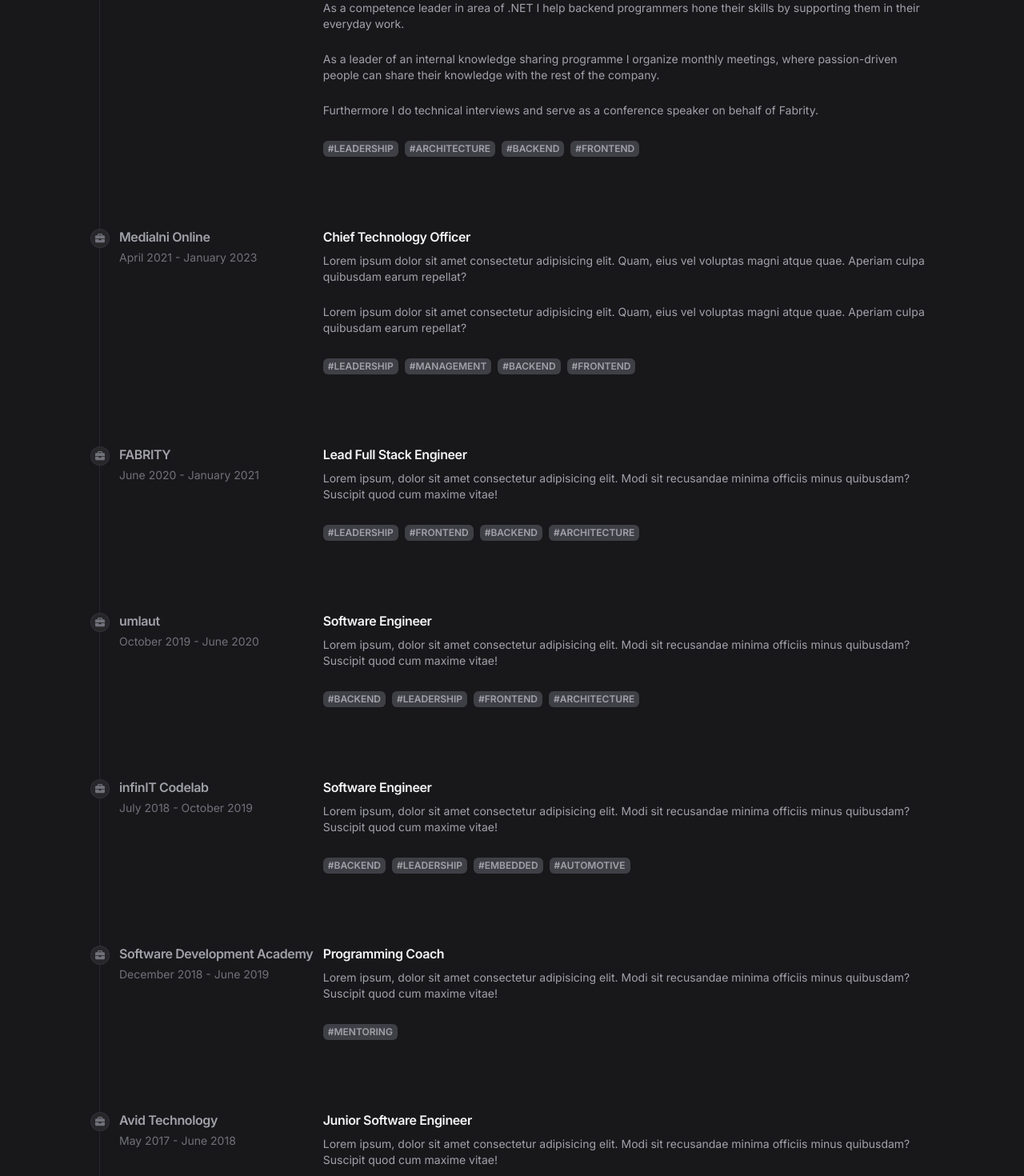
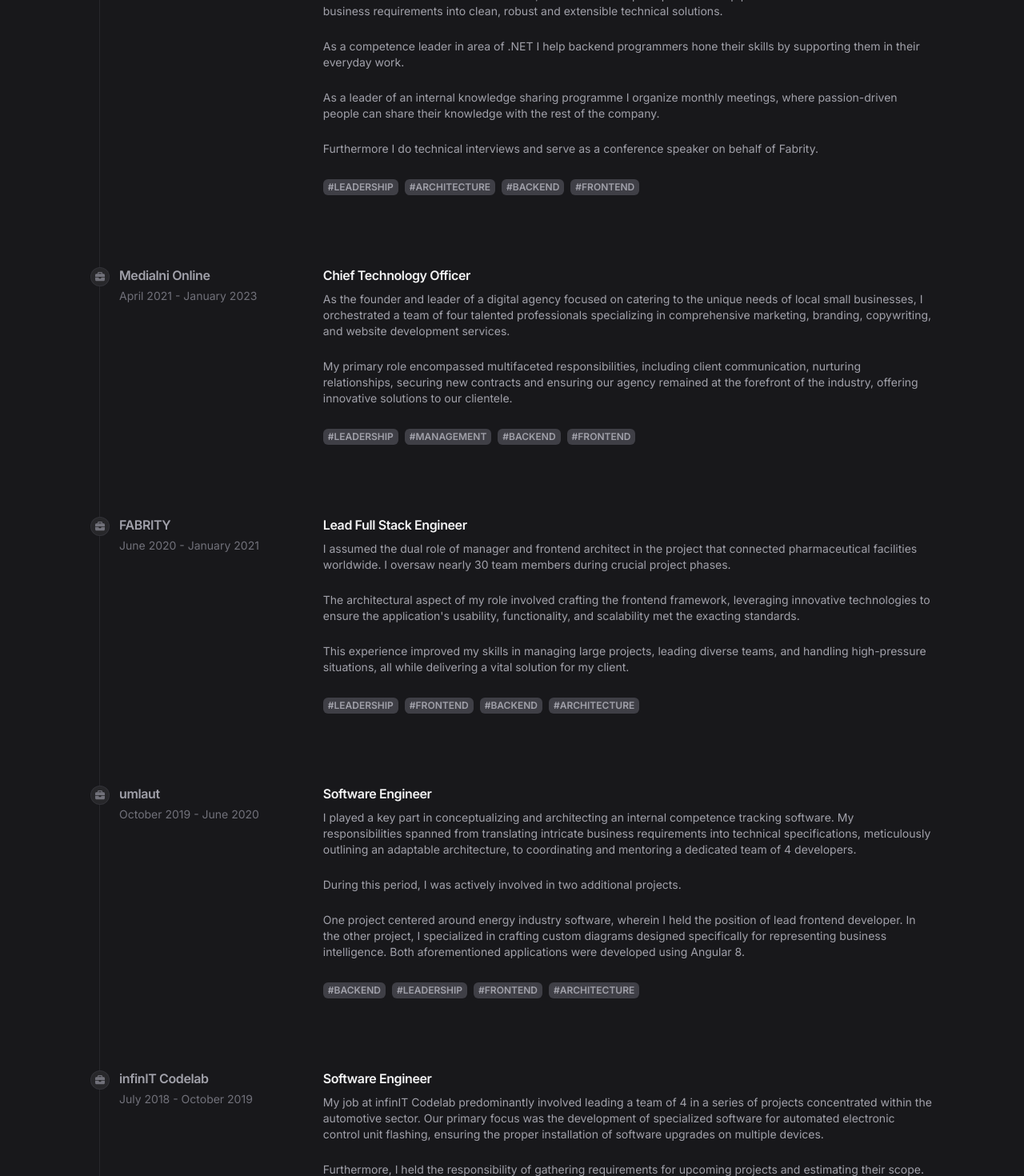
Before and after one commit to Zuravvski/zuravvski.com, a Next.js app: page / in a window 1280 px wide. Shown: the part 1330-2800 px from the top of the page at 80% size. Built offline with nearby package versions, Linux system fonts and the light colour scheme; what tailwindcss-text-fill would draw is missing.

Commit message:
feat(LandingPage): Filled in missing content

```diff
--- a/app/blog/page.tsx
+++ b/app/blog/page.tsx
@@ -54,13 +54,13 @@
         }
       ></Header>
       <div className="lg:max-w-6xl container mx-auto flex flex-col min-h-screen py-0 md:py-8 px-8 md:px-12">
-        <div className="grid lg:grid-cols-4 md:pl-3 my-8 lg:my-16">
+        <div className="grid lg:grid-cols-4 md:pl-3 my-8 lg:my-16 lg:gap-16">
           <main className="space-y-8 lg:space-y-16 lg:col-span-3">
             <Heading text="Step into my digital domain, where I spill the beans on all things software development." />
             <Posts posts={postsViewModel.posts} />
             <Paginator pageInfo={postsViewModel.posts?.pageInfo} />
           </main>
-          <aside className="lg:pl-8 space-y-8 mt-8 lg:mt-0 lg:top-[100px] lg:sticky lg:h-[calc(100vh_-_100px)] overflow-auto">
+          <aside className="space-y-8 mt-8 lg:mt-0 lg:top-[100px] lg:sticky lg:h-[calc(100vh_-_100px)] overflow-auto">
             <Categories categories={postsViewModel.categories?.nodes ?? []} />
             <Archives archives={archiveViewModel!} />
           </aside>
--- a/app/sections/experience/experience.tsx
+++ b/app/sections/experience/experience.tsx
@@ -71,14 +71,18 @@
               tags={["Leadership", "Management", "Backend", "Frontend"]}
             >
               <p>
-                Lorem ipsum dolor sit amet consectetur adipisicing elit. Quam,
-                eius vel voluptas magni atque quae. Aperiam culpa quibusdam
-                earum repellat?
+                As the founder and leader of a digital agency focused on
+                catering to the unique needs of local small businesses, I
+                orchestrated a team of four talented professionals specializing
+                in comprehensive marketing, branding, copywriting, and website
+                development services.
               </p>
               <p>
-                Lorem ipsum dolor sit amet consectetur adipisicing elit. Quam,
-                eius vel voluptas magni atque quae. Aperiam culpa quibusdam
-                earum repellat?
+                My primary role encompassed multifaceted responsibilities,
+                including client communication, nurturing relationships,
+                securing new contracts and ensuring our agency remained at the
+                forefront of the industry, offering innovative solutions to our
+                clientele.
               </p>
             </ExperienceItem>
             <ExperienceItem
@@ -100,9 +104,20 @@
               tags={["Leadership", "Frontend", "Backend", "Architecture"]}
             >
               <p>
-                Lorem ipsum, dolor sit amet consectetur adipisicing elit. Modi
-                sit recusandae minima officiis minus quibusdam? Suscipit quod
-                cum maxime vitae!
+                I assumed the dual role of manager and frontend architect in the
+                project that connected pharmaceutical facilities worldwide. I
+                oversaw nearly 30 team members during crucial project phases.
+              </p>
+              <p>
+                The architectural aspect of my role involved crafting the
+                frontend framework, leveraging innovative technologies to ensure
+                the application&apos;s usability, functionality, and scalability
+                met the exacting standards.
+              </p>
+              <p>
+                This experience improved my skills in managing large projects,
+                leading diverse teams, and handling high-pressure situations,
+                all while delivering a vital solution for my client.
               </p>
             </ExperienceItem>
             <ExperienceItem
@@ -113,6 +128,7 @@
               skills={[
                 { icon: "dotnetcore", tooltip: ".NET Core 3.1" },
                 { icon: "angularjs", tooltip: "Angular 8 & 9" },
+                { icon: "java", tooltip: "Java" },
                 { icon: "postgresql", tooltip: "Postgres" },
                 { icon: "mongodb", tooltip: "MongoDB" },
                 { icon: "docker", tooltip: "Docker" },
@@ -124,9 +140,23 @@
               tags={["Backend", "Leadership", "Frontend", "Architecture"]}
             >
               <p>
-                Lorem ipsum, dolor sit amet consectetur adipisicing elit. Modi
-                sit recusandae minima officiis minus quibusdam? Suscipit quod
-                cum maxime vitae!
+                I played a key part in conceptualizing and architecting an
+                internal competence tracking software. My responsibilities
+                spanned from translating intricate business requirements into
+                technical specifications, meticulously outlining an adaptable
+                architecture, to coordinating and mentoring a dedicated team of
+                4 developers.
+              </p>
+              <p>
+                During this period, I was actively involved in two additional
+                projects.
+              </p>
+              <p>
+                One project centered around energy industry software, wherein I
+                held the position of lead frontend developer. In the other
+                project, I specialized in crafting custom diagrams designed
+                specifically for representing business intelligence. Both
+                aforementioned applications were developed using Angular 8.
               </p>
             </ExperienceItem>
             <ExperienceItem
@@ -137,15 +167,22 @@
               skills={[
                 { icon: "dotnetcore", tooltip: ".NET Core 2.1" },
                 { icon: "dot-net", tooltip: ".NET Framework 4.7.2" },
-                { icon: "microsoftsqlserver", tooltip: "" },
+                { icon: "microsoftsqlserver", tooltip: "SQL Server" },
               ]}
               url="https://codelab.eu"
               tags={["Backend", "Leadership", "Embedded", "Automotive"]}
             >
               <p>
-                Lorem ipsum, dolor sit amet consectetur adipisicing elit. Modi
-                sit recusandae minima officiis minus quibusdam? Suscipit quod
-                cum maxime vitae!
+                My job at infinIT Codelab predominantly involved leading a team
+                of 4 in a series of projects concentrated within the automotive
+                sector. Our primary focus was the development of specialized
+                software for automated electronic control unit flashing,
+                ensuring the proper installation of software upgrades on
+                multiple devices.
+              </p>
+              <p>
+                Furthermore, I held the responsibility of gathering requirements
+                for upcoming projects and estimating their scope.
               </p>
             </ExperienceItem>
             <ExperienceItem
@@ -161,9 +198,10 @@
               tags={["Mentoring"]}
             >
               <p>
-                Lorem ipsum, dolor sit amet consectetur adipisicing elit. Modi
-                sit recusandae minima officiis minus quibusdam? Suscipit quod
-                cum maxime vitae!
+                I had the responsibility of mentoring individuals at the
+                bootcamp to transform them into proficient Java developers. My
+                lectures primarily focused on software testing, design patterns,
+                and the practical application of development concepts.
               </p>
             </ExperienceItem>
             <ExperienceItem
@@ -183,9 +221,16 @@
               tags={["Embedded", "Audio", "Video", "Backend", "Frontend"]}
             >
               <p>
-                Lorem ipsum, dolor sit amet consectetur adipisicing elit. Modi
-                sit recusandae minima officiis minus quibusdam? Suscipit quod
-                cum maxime vitae!
+                I was heavily involved in Avid&apos;s flagship product,
+                &quot;Pro Tools&quot;. My primary responsibilities revolved
+                around migrating support from the .mov extension to a newly
+                developed custom format. Additionally, I extended Pro
+                Tools&apos; features and designed custom tools for quality
+                assurance purposes.
+              </p>
+              <p>
+                Concurrently, I served as a tech lead within the Polish Pro
+                Tools Team.
               </p>
             </ExperienceItem>
             <ExperienceItem
@@ -196,15 +241,19 @@
               skills={[
                 { icon: "cplusplus", tooltip: "C++11" },
                 { icon: "java", tooltip: "Java" },
-                { icon: "python", tooltip: 'Python 3' },
+                { icon: "python", tooltip: "Python 3" },
               ]}
               url="https://www.linkedin.com/company/infinit-cl/about"
               tags={["Automotive", "Embedded", "HMI"]}
             >
               <p>
-                Lorem ipsum, dolor sit amet consectetur adipisicing elit. Modi
-                sit recusandae minima officiis minus quibusdam? Suscipit quod
-                cum maxime vitae!
+                My primary focus revolved around developing an HMI
+                (human-machine interface) testing tool.
+              </p>
+              <p>
+                Additionally, I actively contributed to an R&amp;D project aimed
+                at creating software that utilized gesture recognition for
+                navigating a car&apos;s display.
               </p>
             </ExperienceItem>
           </div>
--- a/app/sections/header.tsx
+++ b/app/sections/header.tsx
@@ -8,6 +8,7 @@
 
 import { Stylizable } from "../types/stylizable";
 import { useEffect, useRef, useState } from "react";
+import { faAt } from "@fortawesome/free-solid-svg-icons";
 
 type HeaderProps = Stylizable<{
   navigation: React.ReactNode;
@@ -55,6 +56,14 @@
           <div className="lg:hidden">{mobileNavigation}</div>
           <ul className="text-xl flex space-x-2 items-center">
             <li className="group w-10 h-10 flex justify-center items-center ring-1 ring-white/10 transition hover:ring-white/20 rounded-full bg-zinc-800/90 cursor-pointer">
+              <Link href="mailto:michal@zuravvski.com">
+                <FontAwesomeIcon
+                  icon={faAt}
+                  className="text-zinc-400 group-hover:text-zinc-100 transition-colors"
+                />
+              </Link>
+            </li>
+            <li className="group w-10 h-10 flex justify-center items-center ring-1 ring-white/10 transition hover:ring-white/20 rounded-full bg-zinc-800/90 cursor-pointer">
               <Link href="https://github.com/Zuravvski" target="_blank">
                 <FontAwesomeIcon
                   icon={faGithub}
```
Also changed, not shown: app/sections/hero.tsx (+10 -2 lines).
